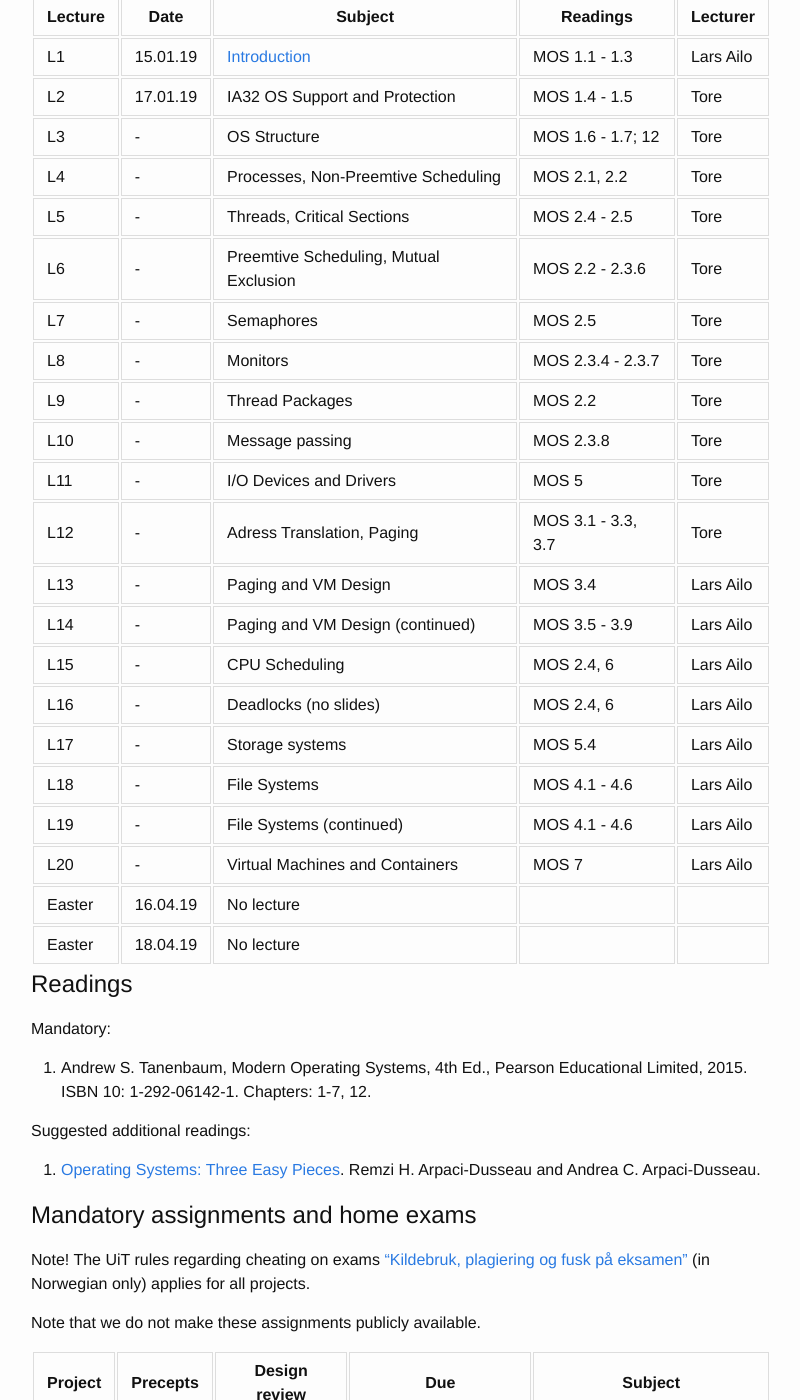
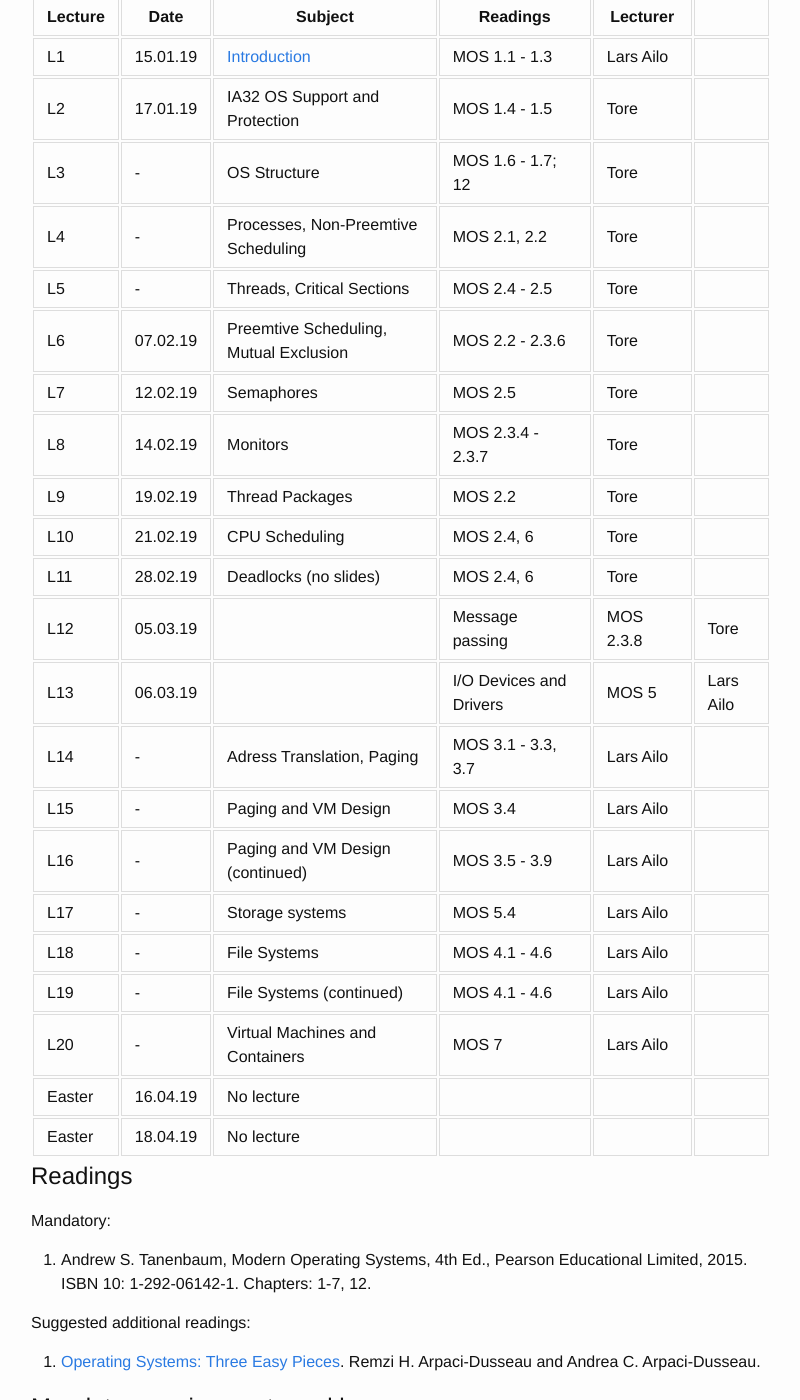
Before and after one commit to uit-inf-2201-s19/uit-inf-2201-s19.github.io, a Jekyll site: the page built from index.md, in a window 1280 px wide and 1400 px high, scrolled down 1167 px. Shown: the whole window, without its empty margins (239-1039 px from the left). Built offline with Jekyll 4.4.1, drawn with Linux system fonts in a browser that asks for light colours.

Commit message:
Update index.md
Satt tentative forelesningsdatoer t.o.m. 6.3.19
Flyttet to ferelesninger, CPU-Scheduling og Deadlocks, til opprinnelig rekkefølge - etter Thread Packages, og før Message Passing

```diff
--- a/index.md
+++ b/index.md
@@ -53,17 +53,17 @@ All lecture notes are in the [lectures directory](https://github.com/uit-inf-220
 | L3  | - | OS Structure | MOS 1.6 - 1.7; 12 | Tore |
 | L4  | - | Processes, Non-Preemtive Scheduling | MOS 2.1, 2.2 | Tore |
 | L5  | - | Threads, Critical Sections | MOS 2.4 - 2.5 | Tore |
-| L6  | - | Preemtive Scheduling, Mutual Exclusion  | MOS 2.2 - 2.3.6 | Tore |
-| L7  | - | Semaphores | MOS 2.5 | Tore |
-| L8  | - | Monitors  | MOS 2.3.4 - 2.3.7 | Tore |
-| L9  | - | Thread Packages | MOS 2.2 | Tore |
-| L10 | - | Message passing | MOS 2.3.8 | Tore |
-| L11 | - | I/O Devices and Drivers  | MOS 5 | Tore |
-| L12 | - | Adress Translation, Paging | MOS 3.1 - 3.3, 3.7| Tore |
-| L13 | - | Paging and VM Design | MOS 3.4 | Lars Ailo |
-| L14 | - | Paging and VM Design (continued) | MOS 3.5 - 3.9 | Lars Ailo |
-| L15 | - | CPU Scheduling | MOS 2.4, 6 | Lars Ailo |
-| L16 | - | Deadlocks (no slides) | MOS 2.4, 6 | Lars Ailo |
+| L6  | 07.02.19 | Preemtive Scheduling, Mutual Exclusion  | MOS 2.2 - 2.3.6 | Tore |
+| L7  | 12.02.19| Semaphores | MOS 2.5 | Tore |
+| L8  | 14.02.19| Monitors  | MOS 2.3.4 - 2.3.7 | Tore |
+| L9  | 19.02.19| Thread Packages | MOS 2.2 | Tore |
+| L10 | 21.02.19| CPU Scheduling | MOS 2.4, 6 | Tore |
+| L11 | 28.02.19| Deadlocks (no slides) | MOS 2.4, 6 | Tore |
+| L12 | 05.03.19| |Message passing | MOS 2.3.8 | Tore |
+| L13 | 06.03.19||I/O Devices and Drivers  | MOS 5 | Lars Ailo |
+| L14 | - |Adress Translation, Paging | MOS 3.1 - 3.3, 3.7| Lars Ailo |
+| L15 | - | Paging and VM Design | MOS 3.4 | Lars Ailo |
+| L16 | - | Paging and VM Design (continued) | MOS 3.5 - 3.9 | Lars Ailo |
 | L17 | - | Storage systems | MOS 5.4 | Lars Ailo |
 | L18 | - | File Systems | MOS 4.1 - 4.6 | Lars Ailo |
 | L19 | - | File Systems (continued) | MOS 4.1 - 4.6 | Lars Ailo |
```
